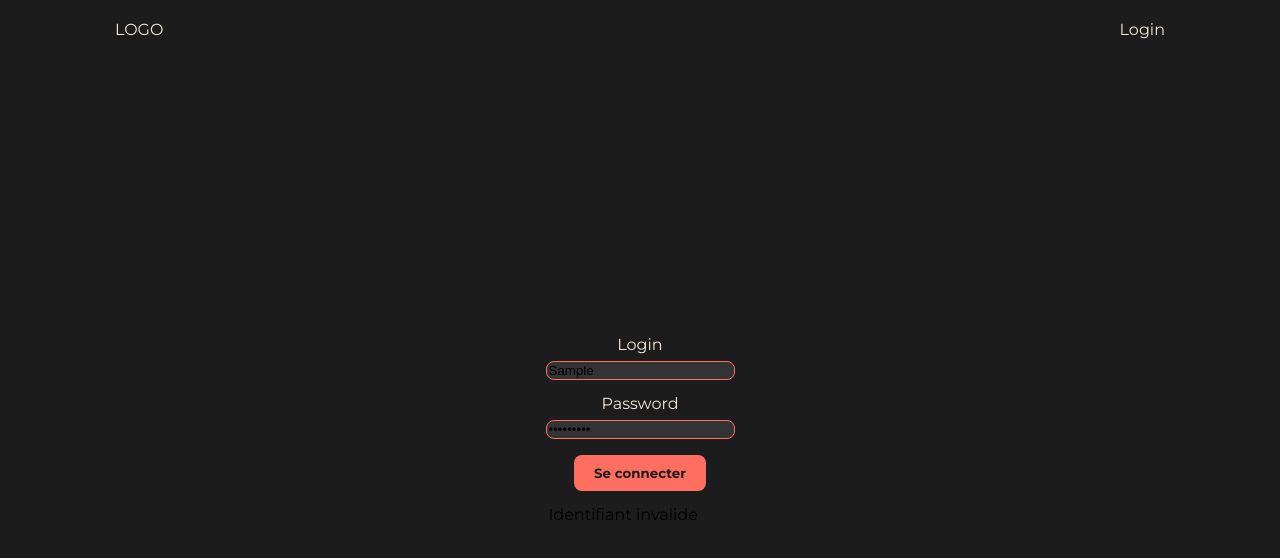
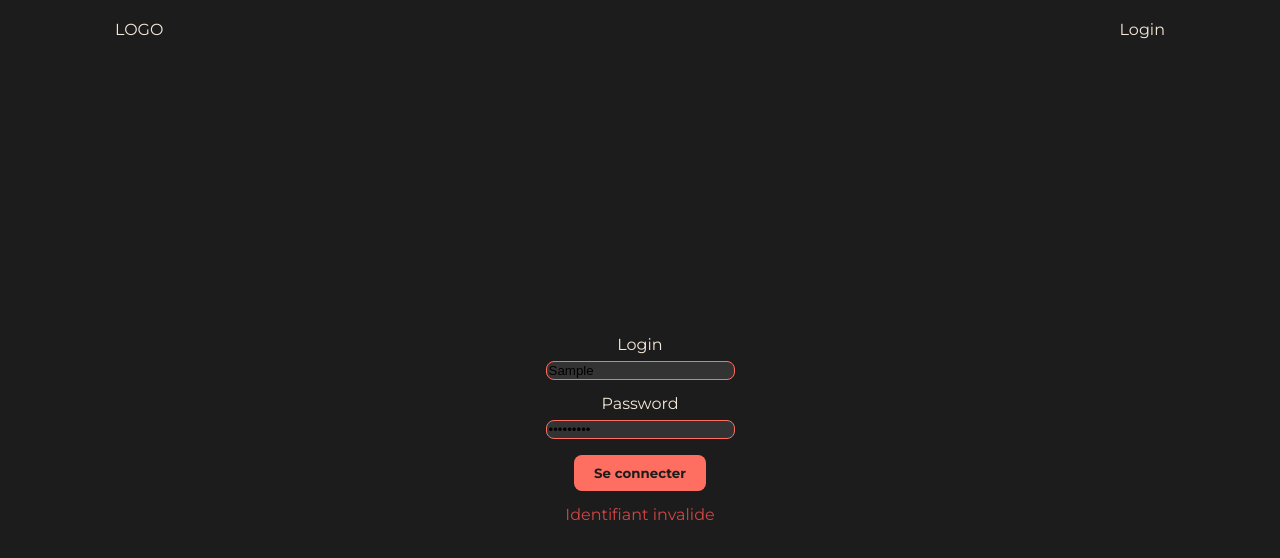
Before and after one commit to marceaudev/womp-comeback, a Vue app: page /login in a window 1280 px wide. Both pictures are taken after typing "Sample", "Sample123" into the empty fields and a click on the button "Se connecter". Shown: the top 558 px of the page. Built offline with nearby package versions, Linux system fonts and the light colour scheme.

Commit message:
add StatusMessage component with conditional error/success styling

```diff
--- a/src/assets/main.css
+++ b/src/assets/main.css
@@ -7,6 +7,8 @@
   --muted-coral: #ff6f61;
   --golden-yellow: #daa520;
   --burnt-orange: #ff4500;
+  --error-color: rgb(211, 69, 69);
+  --success-color: rgb(66, 158, 66);
   --light-transparent: rgba(255, 255, 255, 0.1);
   --main-radius: 8px;
   --navbar-height: 60px;
--- a/src/components/LoginForm.vue
+++ b/src/components/LoginForm.vue
@@ -2,22 +2,28 @@
 import { ref, inject } from 'vue'
 import { useRouter } from 'vue-router'
 import MainButton from './MainButton.vue'
+import StatusMessage from './StatusMessage.vue'
 
 const GlobalStore = inject('GlobalStore')
 const router = useRouter()
 
 const login = ref('')
 const pw = ref('')
-const errorMsg = ref('')
+const error = ref(true)
+const statusMessage = ref('')
 
 const loginIn = () => {
   if (login.value !== 'test' || pw.value !== 'test') {
-    errorMsg.value = 'Identifiant invalide'
+    error.value = true
+    statusMessage.value = 'Identifiant invalide'
   } else {
-    errorMsg.value = 'Co OK'
+    error.value = false
+    statusMessage.value = 'Co OK'
     GlobalStore.userToken.value = 'ABCDEF'
     console.log(GlobalStore.userToken)
-    router.push('/')
+    setTimeout(() => {
+      router.push('/')
+    }, 1000)
   }
 }
 </script>
@@ -34,7 +40,7 @@ const loginIn = () => {
       <input type="password" v-model="pw" />
     </label>
     <MainButton text="Se connecter" />
-    <p>{{ errorMsg }}</p>
+    <StatusMessage :text="statusMessage" :error="error" v-if="statusMessage" />
   </form>
 </template>
 
@@ -42,6 +48,7 @@ const loginIn = () => {
 form {
   display: flex;
   flex-direction: column;
+  align-items: center;
   gap: 1rem;
 }
 
--- /dev/null
+++ b/src/components/StatusMessage.vue
@@ -0,0 +1,26 @@
+<script setup>
+defineProps({
+  text: {
+    type: String,
+    required: true,
+  },
+  error: {
+    type: Boolean,
+    default: false,
+  },
+})
+</script>
+
+<template>
+  <p :class="error ? 'error' : ''">{{ text }}</p>
+</template>
+
+<style scoped>
+p {
+  color: var(--success-color);
+}
+
+.error {
+  color: var(--error-color);
+}
+</style>
```
